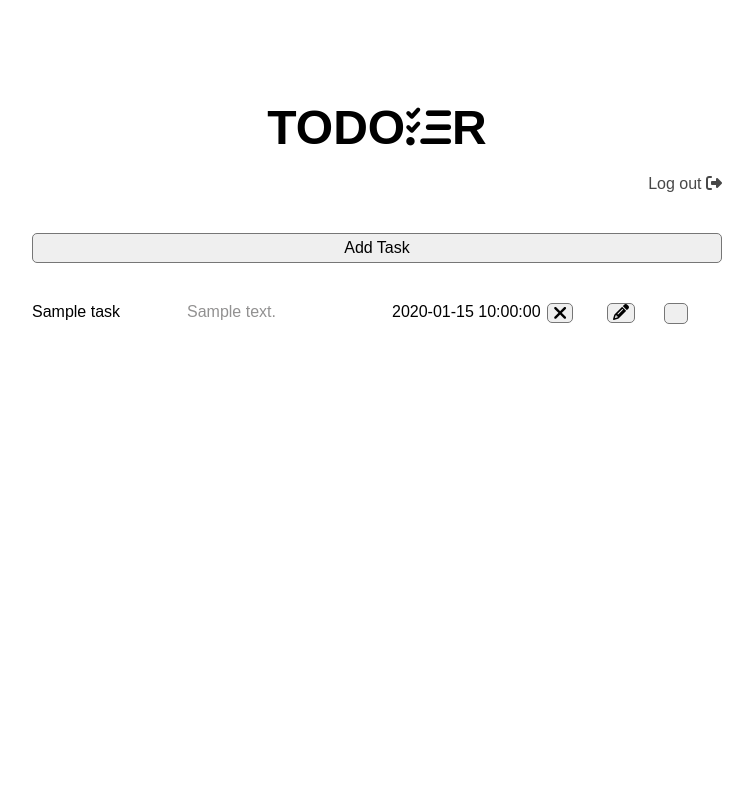
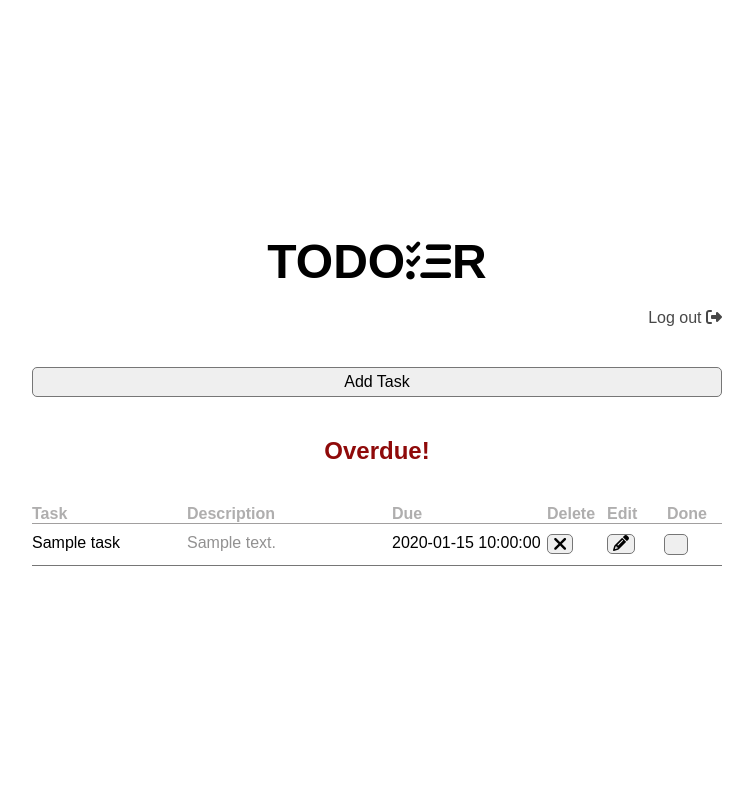
Before and after one commit to chas-academy/u04-todo-app-simomill, a PHP site: page /tasks/read.php in a window 1280 px wide. Shown: the whole page, without its empty margins (263-1016 px from the left). Run offline with PHP 8.4, Linux system fonts and the light colour scheme; the visitor is signed in with stand-in values (Sample User, id 1); tables that the repository leaves empty or names only in its code hold one stand-in row (values such as "Sample post"); data that the repository does not hold is empty; some libraries are stand-ins or nearby versions.

Commit message:
Fix overdue-functionality

```diff
--- a/app/public/style.css
+++ b/app/public/style.css
@@ -17,10 +17,8 @@ body {
     justify-content: center;
     align-items: center;
     font-size: 16px;
-}
+    height: 100vh;
 
-body.update {
-    height: 100vh;
 }
 
 body.update h1 {
@@ -258,3 +256,7 @@ form.login {
     font-size: 2.8rem;
     padding: 1px;
 }
+
+.overdue {
+    color:rgb(143, 10, 10);
+}
--- a/app/public/tasks/read.php
+++ b/app/public/tasks/read.php
@@ -13,6 +13,7 @@ $today = date('Y-m-d');
 $tomorrow = new DateTime('tomorrow');
 $tomorrow = $tomorrow->format('Y-m-d');
 
+$today_num = intval(str_replace("-", "", $today));
 $tomorrow_num = intval(str_replace("-", "", $tomorrow));
 
 
@@ -41,6 +42,47 @@ $tomorrow_num = intval(str_replace("-", "", $tomorrow));
     <a href="add.php" class="add btn">Add Task</a>
 
     <?php
+// ----------OVERDUE TASKS
+    $over_tasks = 0;
+
+    foreach ($tasks as $i => $task) {
+        if ($task['due_date'] !== null) {
+
+            $due_num = intval(str_replace("-", "", $task['due_date']));
+
+            if ($due_num < $today_num) {
+                $over_tasks ++ ;
+            }
+        }
+    }
+
+    if ($over_tasks !== 0) : ?>
+
+        <h2 class="overdue">Overdue!</h2>
+
+        <div class="item heading">
+            <span>Task</span>
+            <span>Description</span>
+            <span>Due</span>
+            <span>Delete</span>
+            <span>Edit</span>
+            <span>Done</span>
+        </div>
+
+    <?php endif; ?>
+
+    <?php foreach ($tasks as $i => $task) {
+        $due_num = intval(str_replace("-", "", $task['due_date']));
+        if ($due_num < $today_num) {
+            require '../../partials/_tableLoop.php';
+        }
+    }
+
+    if ($over_tasks !== 0) {
+    echo '<span class="divider"></span>';
+    }
+
+
 // ----------UNSCHEDULED TASKS
 
     $noday_tasks = 0;
@@ -158,10 +200,10 @@ $tomorrow_num = intval(str_replace("-", "", $tomorrow));
         if ($task['due_date'] !== null) {
             $due_num = intval(str_replace("-", "", $task['due_date']));
 
-            if ($due_num > $tomorrow_num) {
-                $later_tasks ++ ;
-            }}
-        };
+        if ($due_num > $tomorrow_num) {
+            $later_tasks ++ ;
+        }}
+    };
 
     if ($later_tasks !== 0): ?>
 
@@ -180,7 +222,7 @@ $tomorrow_num = intval(str_replace("-", "", $tomorrow));
 
     <?php foreach ($tasks as $i => $task) {
 
-        if ($task['due_date'] !== $today && $task['due_date'] !== $tomorrow && $task['due_date'] !== null) {
+        if ($task['due_date'] !== $today && $task['due_date'] !== $tomorrow && $task['due_date'] > $today_num) {
             require '../../partials/_tableLoop.php';
         }
     }
```
Also changed, not shown: app/partials/_tableLoop.php (+0 -8 lines).
